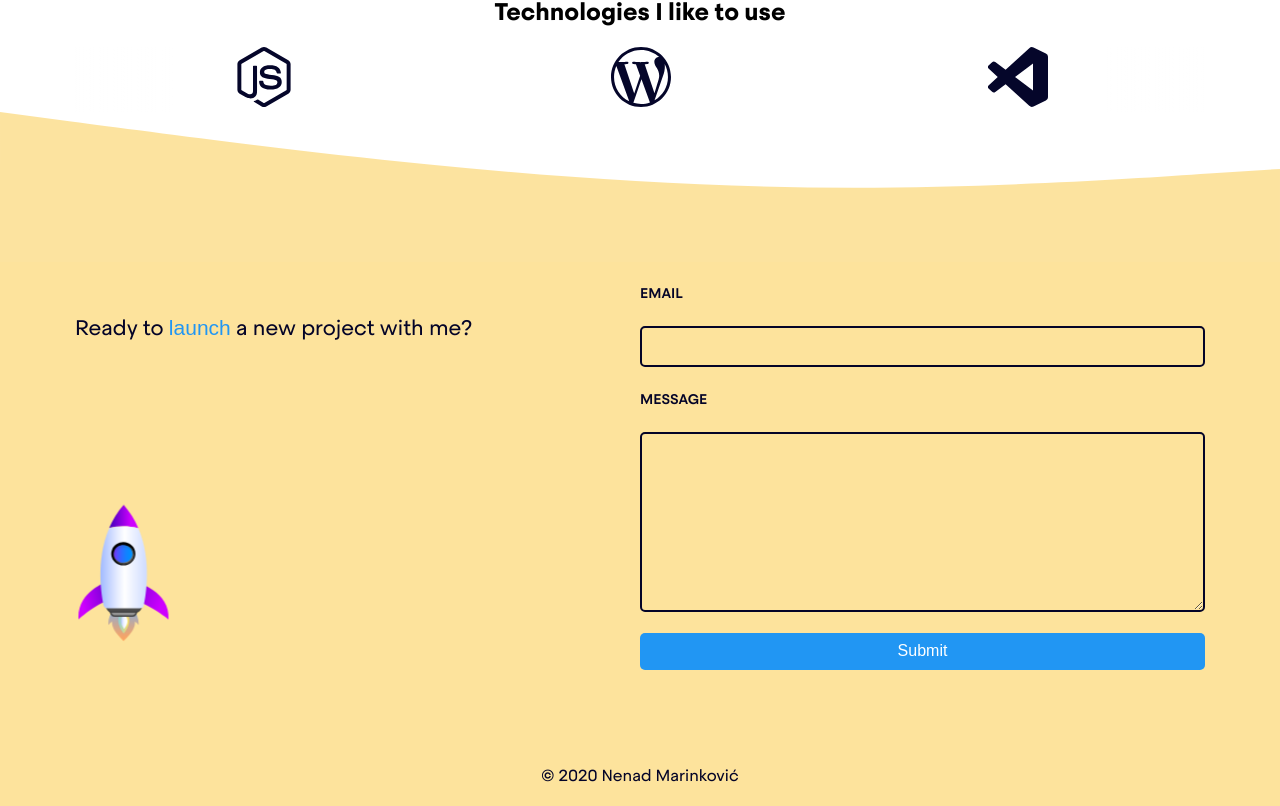
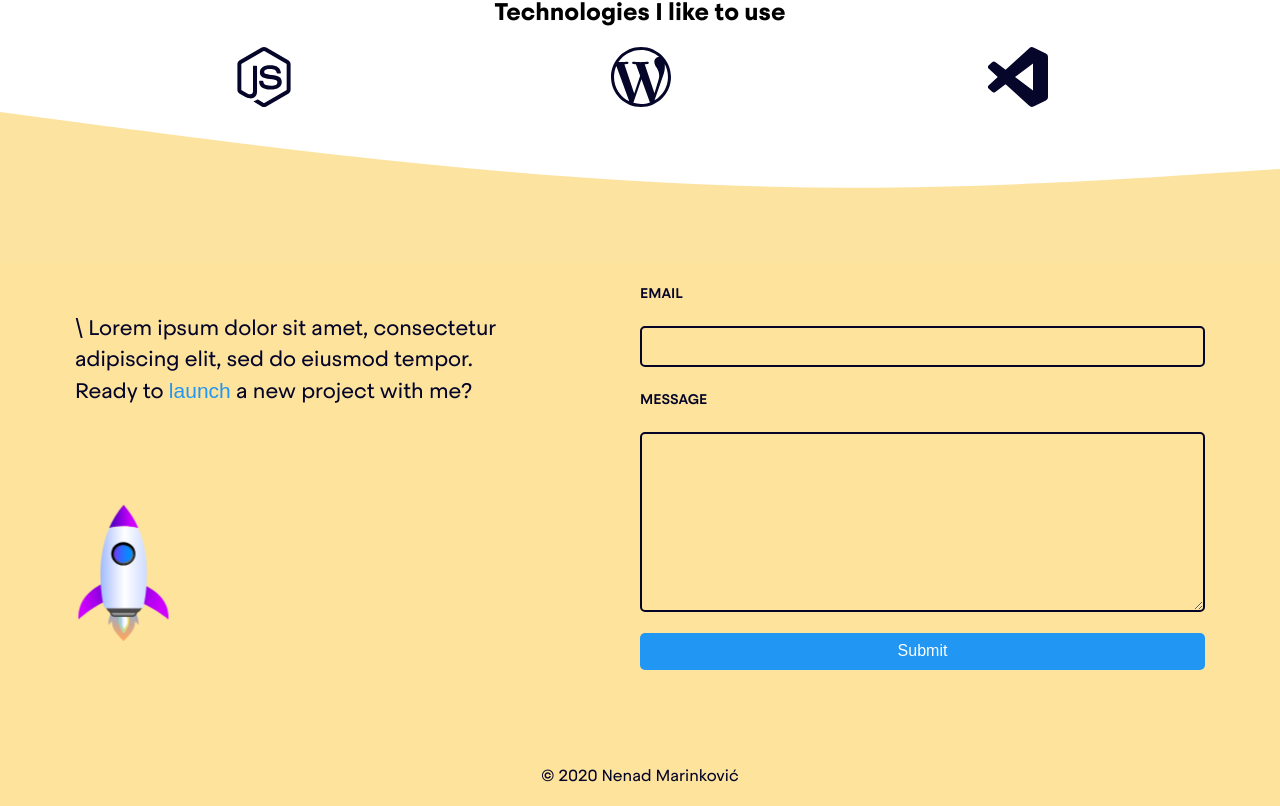
Before and after one commit to nenadmarinkovic/nenadmarinkovic.com, a Next.js app: page / in a window 1280 px wide. Shown: the part 803-1609 px from the top of the page. Built offline with nearby package versions, Linux system fonts and the light colour scheme.

Commit message:
animation add, footer text

```diff
--- a/components/Footer.js
+++ b/components/Footer.js
@@ -5,7 +5,6 @@ import ContactForm from "./ContactForm";
 function Footer() {
   return (
     <>
-
       <Wave>
         <svg xmlns="http://www.w3.org/2000/svg" viewBox="0 0 1440 320">
           <path
@@ -20,7 +19,6 @@ function Footer() {
           <ContactForm />
         </div>
       </FooterContainer>
-
     </>
   );
 }
--- a/components/FormText.js
+++ b/components/FormText.js
@@ -9,7 +9,8 @@ function FormText() {
   return (
     <Text>
       <div onMouseOver={() => {!launch ? setText("the rocket with me?") : ''}
-      } onMouseLeave={() => setText("a new project with me?")}>
+      } onMouseLeave={() => setText("a new project with me?")}>\
+      Lorem ipsum dolor sit amet, consectetur adipiscing elit, sed do eiusmod tempor.
         Ready to{" "}
         <Button
           style={
--- a/styles/theme.js
+++ b/styles/theme.js
@@ -11,7 +11,7 @@ export const lightTheme = {
   footerBackground: "#FDE39C",
   filterWave:
     "invert(80%) sepia(76%) saturate(207%) hue-rotate(344deg) brightness(101%) contrast(98%)",
-  formBorder: "2px solid #040428"
+  formBorder: "2px solid #040428",
 };
 
 export const darkTheme = {
@@ -27,5 +27,5 @@ export const darkTheme = {
   footerBackground: "#01001B",
   filterWave:
     "invert(3%) sepia(71%) saturate(5224%) hue-rotate(253deg) brightness(74%) contrast(110%)",
-    formBorder: "2px solid #FFF"
+  formBorder: "2px solid #FFF",
 };
```
